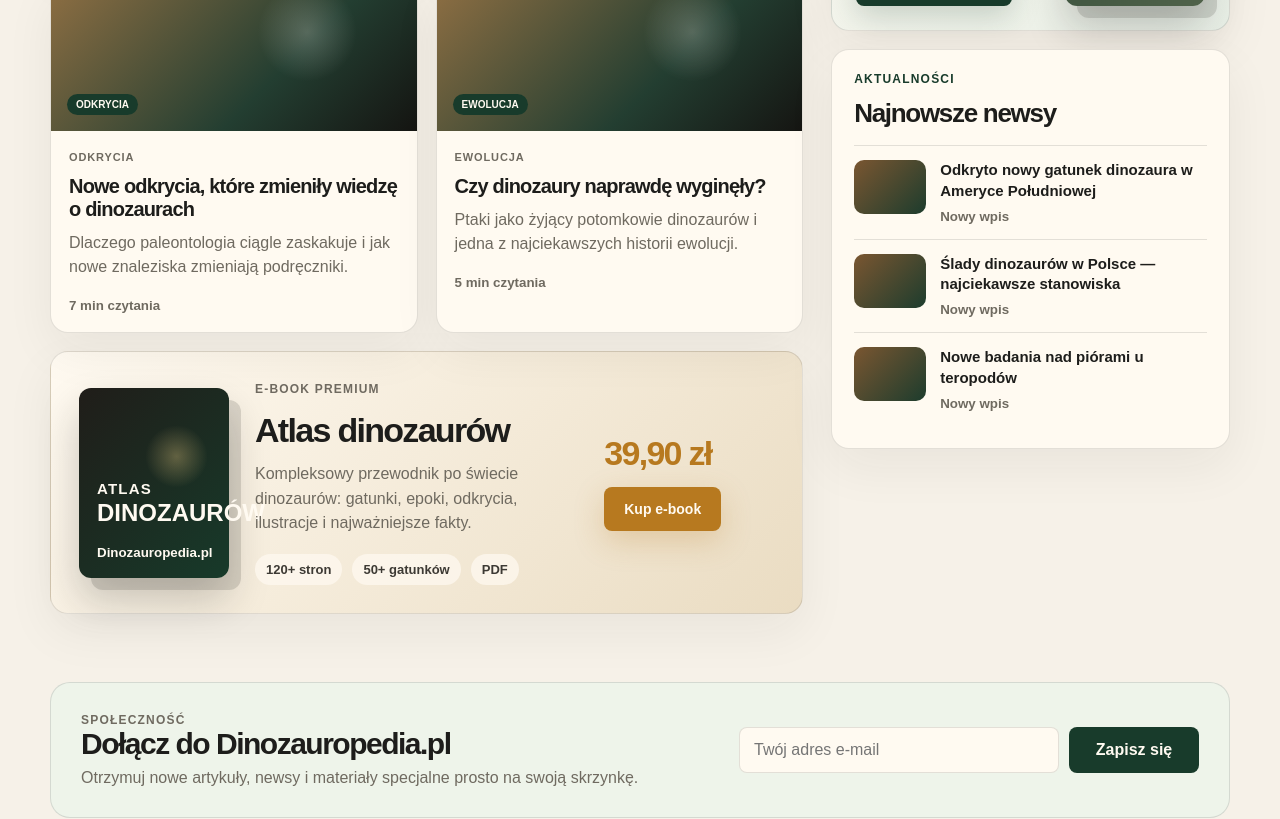
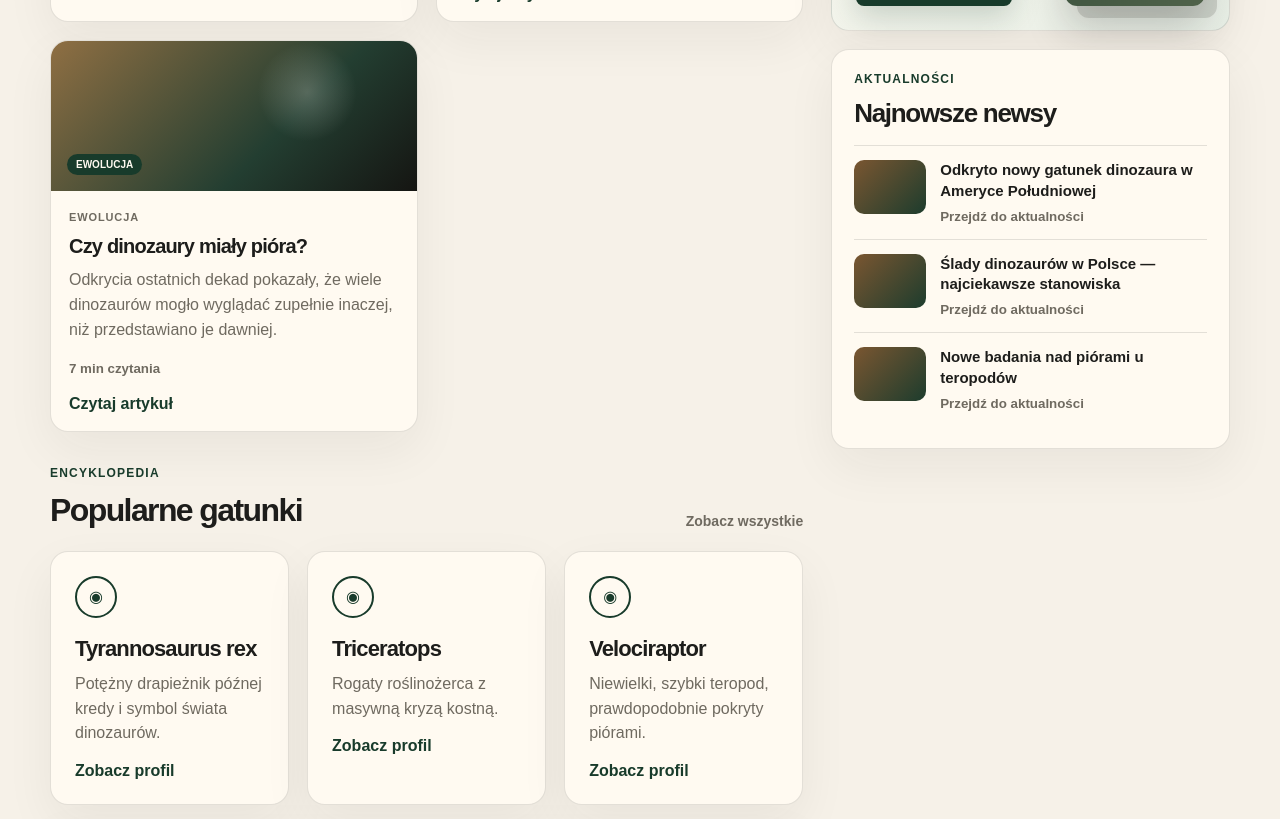
Before and after one commit to dinozauropedia/dinazauropedia, a Next.js app: page / in a window 1280 px wide. Shown: the part 1200-2019 px from the top of the page. Built offline with nearby package versions, Linux system fonts and the light colour scheme.

Commit message:
Improve homepage navigation and links

```diff
--- a/app/globals.css
+++ b/app/globals.css
@@ -1055,3 +1055,63 @@ h1 {
     font-size: 17px;
   }
 }
+.species-home-heading {
+  margin-top: 34px;
+}
+
+.home-species-grid {
+  display: grid;
+  grid-template-columns: repeat(3, minmax(0, 1fr));
+  gap: 18px;
+  margin-bottom: 18px;
+}
+
+.home-species-card {
+  display: block;
+  padding: 24px;
+  border: 1px solid var(--border);
+  border-radius: 18px;
+  background: var(--surface);
+  box-shadow: 0 18px 50px rgba(29, 29, 27, 0.06);
+  transition:
+    transform 0.2s ease,
+    box-shadow 0.2s ease;
+}
+
+.home-species-card:hover {
+  transform: translateY(-3px);
+  box-shadow: 0 24px 70px rgba(29, 29, 27, 0.1);
+}
+
+.home-species-card h3 {
+  margin-bottom: 10px;
+  font-size: 22px;
+  letter-spacing: -0.04em;
+}
+
+.home-species-card p {
+  margin-bottom: 16px;
+  color: var(--muted);
+  line-height: 1.55;
+}
+
+.home-species-card span,
+.card-action span {
+  color: var(--green);
+  font-weight: 900;
+}
+
+.article-card a {
+  display: block;
+  height: 100%;
+}
+
+.news-item {
+  color: inherit;
+}
+
+@media (max-width: 1000px) {
+  .home-species-grid {
+    grid-template-columns: 1fr;
+  }
+}
--- a/app/page.tsx
+++ b/app/page.tsx
@@ -1,38 +1,38 @@
-const featuredArticles = [
+import { articles } from "../data/articles";
+
+const featuredArticles = articles.slice(0, 3);
+
+const featuredSpecies = [
   {
-    category: "Paleontologia",
-    title: "Czym jest paleontologia?",
-    description:
-      "Nauka o życiu sprzed milionów lat, skamieniałościach i historii Ziemi.",
-    meta: "6 min czytania",
+    name: "Tyrannosaurus rex",
+    slug: "tyrannosaurus-rex",
+    description: "Potężny drapieżnik późnej kredy i symbol świata dinozaurów.",
   },
   {
-    category: "Gatunki",
-    title: "Tyrannosaurus rex — król późnej kredy",
-    description:
-      "Najbardziej rozpoznawalny drapieżnik w historii i symbol świata dinozaurów.",
-    meta: "8 min czytania",
+    name: "Triceratops",
+    slug: "triceratops",
+    description: "Rogaty roślinożerca z masywną kryzą kostną.",
   },
   {
-    category: "Odkrycia",
-    title: "Nowe odkrycia, które zmieniły wiedzę o dinozaurach",
-    description:
-      "Dlaczego paleontologia ciągle zaskakuje i jak nowe znaleziska zmieniają podręczniki.",
-    meta: "7 min czytania",
-  },
-  {
-    category: "Ewolucja",
-    title: "Czy dinozaury naprawdę wyginęły?",
-    description:
-      "Ptaki jako żyjący potomkowie dinozaurów i jedna z najciekawszych historii ewolucji.",
-    meta: "5 min czytania",
+    name: "Velociraptor",
+    slug: "velociraptor",
+    description: "Niewielki, szybki teropod, prawdopodobnie pokryty piórami.",
   },
 ];
 
 const news = [
-  "Odkryto nowy gatunek dinozaura w Ameryce Południowej",
-  "Ślady dinozaurów w Polsce — najciekawsze stanowiska",
-  "Nowe badania nad piórami u teropodów",
+  {
+    title: "Odkryto nowy gatunek dinozaura w Ameryce Południowej",
+    href: "/aktualnosci",
+  },
+  {
+    title: "Ślady dinozaurów w Polsce — najciekawsze stanowiska",
+    href: "/aktualnosci",
+  },
+  {
+    title: "Nowe badania nad piórami u teropodów",
+    href: "/aktualnosci",
+  },
 ];
 
 export default function Home() {
@@ -88,7 +88,8 @@ export default function Home() {
 
             <div className="articles-grid">
               {featuredArticles.map((article) => (
-                <article className="article-card" key={article.title}>
+                <article className="article-card" key={article.slug}>
+                  <a href={`/artykuly/${article.slug}`}>
                     <div className="article-image">
                       <span>{article.category}</span>
                     </div>
@@ -97,9 +98,38 @@ export default function Home() {
                       <p className="article-category">{article.category}</p>
                       <h3>{article.title}</h3>
                       <p>{article.description}</p>
-                    <small>{article.meta}</small>
+                      <small>{article.readingTime}</small>
+
+                      <div className="card-action">
+                        <span>Czytaj artykuł</span>
                       </div>
+                    </div>
+                  </a>
                 </article>
+              ))}
+            </div>
+
+            <div className="section-heading species-home-heading">
+              <div>
+                <p className="eyebrow">Encyklopedia</p>
+                <h2>Popularne gatunki</h2>
+              </div>
+
+              <a href="/gatunki">Zobacz wszystkie</a>
+            </div>
+
+            <div className="home-species-grid">
+              {featuredSpecies.map((dinosaur) => (
+                <a
+                  className="home-species-card"
+                  href={`/gatunki/${dinosaur.slug}`}
+                  key={dinosaur.slug}
+                >
+                  <div className="species-icon">◉</div>
+                  <h3>{dinosaur.name}</h3>
+                  <p>{dinosaur.description}</p>
+                  <span>Zobacz profil</span>
+                </a>
               ))}
             </div>
 
@@ -172,14 +202,14 @@ export default function Home() {
               </div>
 
               {news.map((item) => (
-                <article className="news-item" key={item}>
+                <a className="news-item" href={item.href} key={item.title}>
                   <div className="news-thumb" />
 
                   <div>
-                    <h3>{item}</h3>
-                    <small>Nowy wpis</small>
+                    <h3>{item.title}</h3>
+                    <small>Przejdź do aktualności</small>
                   </div>
-                </article>
+                </a>
               ))}
             </div>
           </aside>
```
Lines whose indentation alone changed are shown as unchanged.
